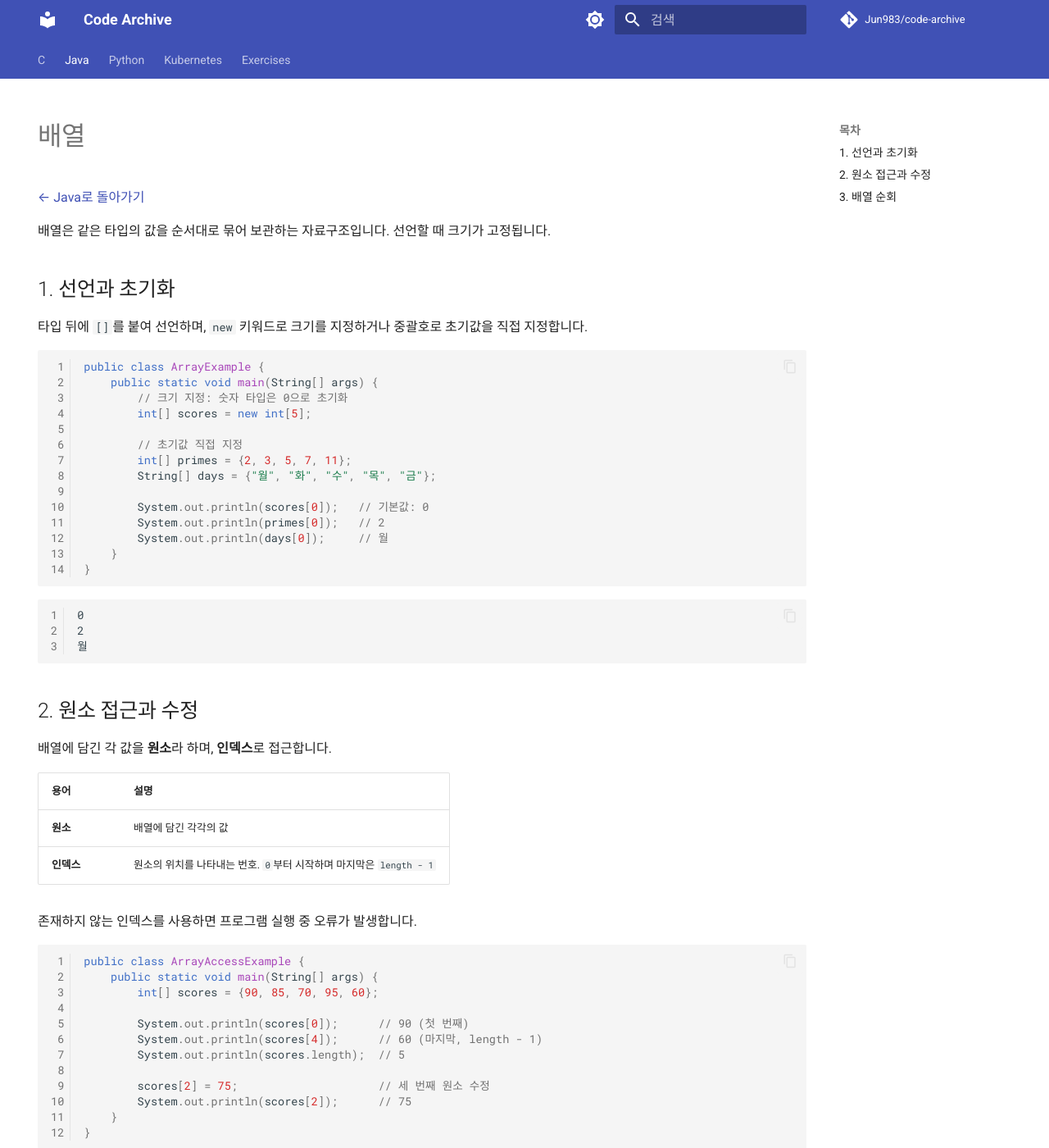
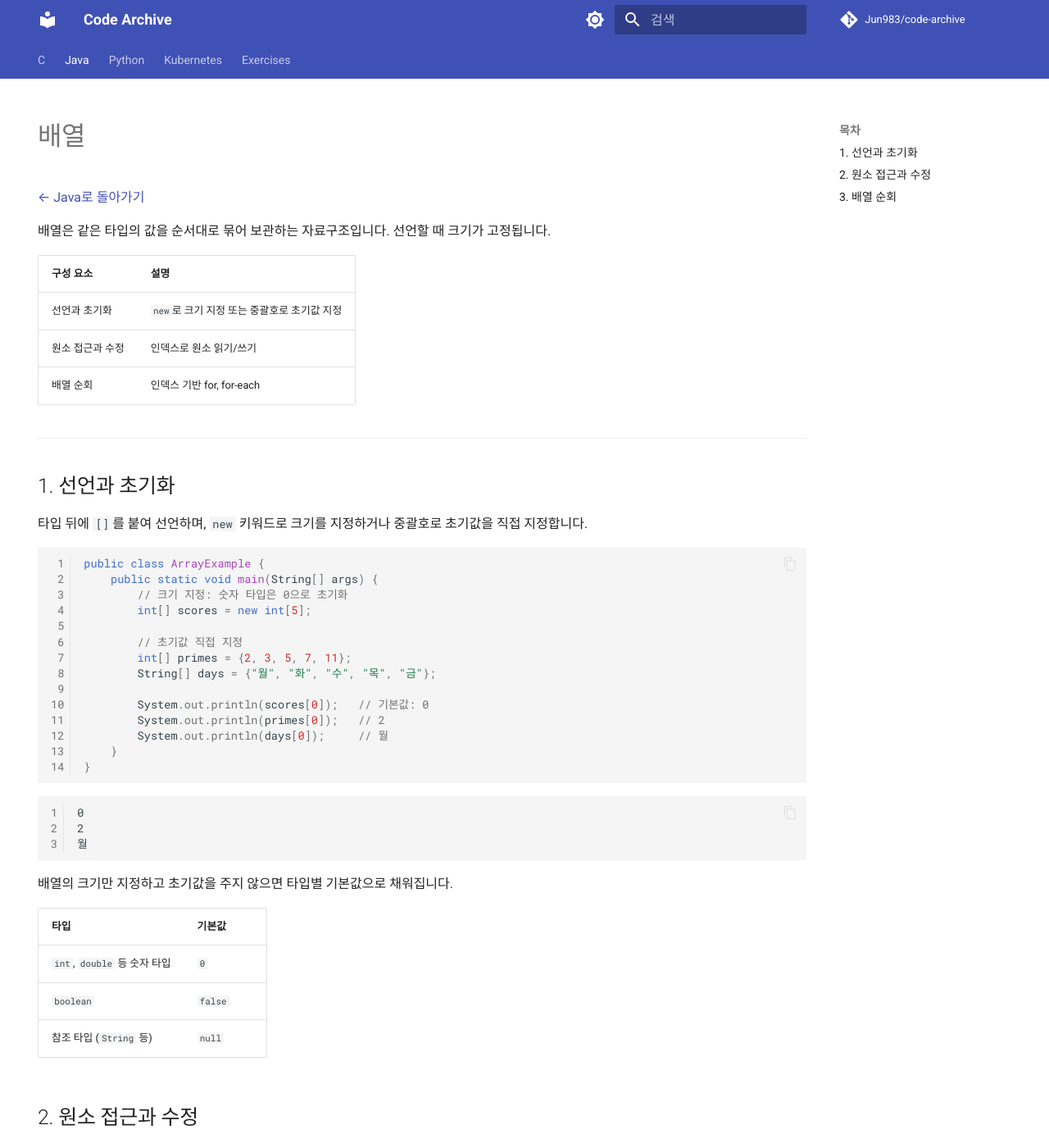
Before and after one commit to Jun983/code-archive, an MkDocs documentation site: the page built from docs/java/array.md, in a window 1280 px wide and 1400 px high. Shown: the whole window at 82% size. Built offline with MkDocs 1.6.1 and Material for MkDocs 9.7.7, drawn with Linux system fonts in a browser that asks for light colours; comment, search, counter and statistics services are not loaded; some of the changed text lies outside the part shown.

Commit message:
docs(java): 배열 문서 포맷 및 내용 보완

````diff
--- a/docs/java/array.md
+++ b/docs/java/array.md
@@ -8,6 +8,14 @@ hide:
 [← Java로 돌아가기](index.md)
 
 배열은 같은 타입의 값을 순서대로 묶어 보관하는 자료구조입니다. 선언할 때 크기가 고정됩니다.
+
+| 구성 요소 | 설명 |
+|---|---|
+| 선언과 초기화 | `new`로 크기 지정 또는 중괄호로 초기값 지정 |
+| 원소 접근과 수정 | 인덱스로 원소 읽기/쓰기 |
+| 배열 순회 | 인덱스 기반 for, for-each |
+
+---
 
 ## 1. 선언과 초기화
 
@@ -36,6 +44,14 @@ public class ArrayExample {
 월
 ```
 
+배열의 크기만 지정하고 초기값을 주지 않으면 타입별 기본값으로 채워집니다.
+
+| 타입 | 기본값 |
+|------|--------|
+| `int`, `double` 등 숫자 타입 | `0` |
+| `boolean` | `false` |
+| 참조 타입 (`String` 등) | `null` |
+
 ## 2. 원소 접근과 수정
 
 배열에 담긴 각 값을 **원소**라 하며, **인덱스**로 접근합니다.
@@ -45,7 +61,7 @@ public class ArrayExample {
 | **원소** | 배열에 담긴 각각의 값 |
 | **인덱스** | 원소의 위치를 나타내는 번호. `0`부터 시작하며 마지막은 `length - 1` |
 
-존재하지 않는 인덱스를 사용하면 프로그램 실행 중 오류가 발생합니다.
+존재하지 않는 인덱스를 사용하면 `ArrayIndexOutOfBoundsException`이 발생합니다.
 
 ```java
 public class ArrayAccessExample {
@@ -108,3 +124,6 @@ public class ArrayLoopExample {
 40
 50
 ```
+
+!!! info "참고"
+    `for-each`는 원소의 값을 복사해 순회하므로, 반복 변수를 수정해도 원본 배열은 바뀌지 않습니다.
````
